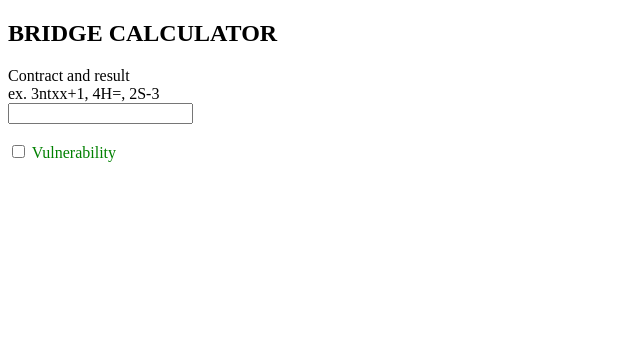
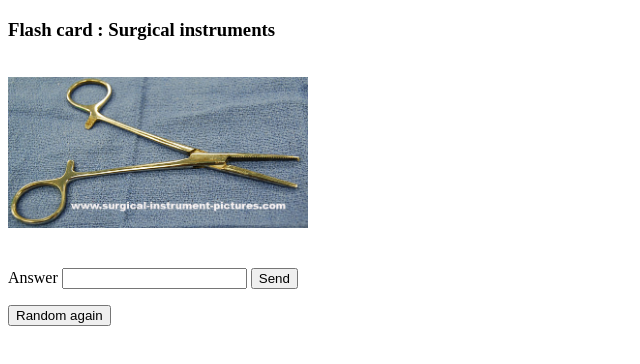
Before and after one commit to chusanapanch/flashcard, a plain HTML site: page index.html in a window 1280 px wide. Shown: the whole page, without its empty margins (0-640 px from the left). Drawn offline with Linux system fonts and the light colour scheme.

Commit message:
Add files via upload

```diff
--- a/index.html
+++ b/index.html
@@ -1,106 +1,60 @@
-<!doctype html>
+<!DOCTYPE html>
 <html>
-  <head>
-    <title>BRIDGE CALCULATOR</title>
-  </head>
-  <body>
-    <h2>BRIDGE CALCULATOR</h2>
-    Contract and result
-    <br>
-    ex. 3ntxx+1, 4H=, 2S-3
-    <br>
-    <input type="text" id="input" onchange="cal()" value="">
-    <br>
-    <br>
-    <div id=vulnerability>
-      <input type= "checkbox" id="vul" onchange="cal()" onclick="colorchange()"> Vulnerability </div>
-    <p id="output"> </p>
-    <script> //SCORE CALCULATOR
-        function cal() {
-          var input = document.getElementById("input").value;
-          var vul = document.getElementById("vul").checked;
 
-          var lowerinput = input.toLowerCase();
+<head>
+  <title>Surgical instruments</title>
+</head>
 
-          var array = lowerinput.split("");
+<body>
 
-          if (array[1] == "n" && array[2] == "t")
-          {array.splice(2, 1);};
+  <h3>Flash card : Surgical instruments</h3>
+  <br>
+  <img id = image width="300px">
+  <br>
+  <br>
+  <br>
+  <label for="answer">Answer</label> <input id = answer type = "text">
+  <button type="button" id = "sent" onclick = "check()">Send</button>
+  <p id = "correct"></p>
+  <p id = "key"></p>
+  <p id = "hiddenKey" hidden></p>
+  <button type="button" id = "next" onclick = "random()">Random again</button>
 
-          if (array[2] == "x" && array[3] == "x")
-          {array.splice(3, 1);array[2] = 2}
-          else if (array[2] == "x"){array[2] = 1}
-          else {array.splice(2, 0, 0)};
+  <script>
+var list = ["crile hemostat", "kelly clamp", "oschner clamp",
+"towel clip", "mayo scissors", "metzenbaum scissors", "sponge forceps",
+"allis forceps", "babcock forceps", "thumb forceps", "adson forceps",
+"lahey forceps", "army navy retractor", "senn retractor", "richardson retractor",
+"deaver retractor", "sweetheart retractor", "malleable retractor",
+"weitlaner retractor", "gelpi retractor"];
 
-          if(array[3] == "="){array[3] = 0};
-          if(array[3] == "+"){array.splice(3, 1)};
+random();
 
-          if(array[3] == "-" && array.length == 5 ){array.splice(3, 1); array[3] = array[3]*(-1)};
-          if(array[3] == "-" && array.length == 6 ){array.splice(3, 2); array[3] = -10 + array[3]*(-1)};
+function random() {
 
-          if(array.length == 4){array.push(vul)}
-          else error
+var random = Math.floor(Math.random() * list.length);
+var name = list[random]
+list.splice(random,1)
+document.getElementById("image").src = name + ".jpg"
+document.getElementById("hiddenKey").innerHTML = name
+document.getElementById("correct").innerHTML = "";
+document.getElementById("key").innerHTML = "";
+document.getElementById("answer").value = ""}
 
-          //(level,suit,double,result,vulnerability)
-          var score = 0
-          var lv = array[0]
-          var suit = array[1]
-          var db = array[2]
-          var res = array[3]
-          var vul = array[4]
+function check() {
+var correct
+var key = document.getElementById("hiddenKey").innerHTML
+var answer = document.getElementById("answer").value
 
-          //db 012 to 124
-          if (db > 0){db = db*2}
-          if (db == 0){db = 1}
+answer = answer.toLowerCase()
 
-          //Down
-          if(res < 0 && db == 1 && vul == false){score = 50 * res};
-          if(res < 0 && db == 1 && vul == true){score = 100 * res}
-          if(res < 0 && db > 1 && vul == false){score = score - 100};
-          if(res < -1 && db > 1 && vul == false){score = score + 200 * (res+1)};
-          if(res < -3 && db > 1 && vul == false){score = score + 300 * (res+3)};
-          if(res < 0 && db > 1 && vul == true){score = score - 200};
-          if(res < -1 && db > 1 && vul == true){score = score + 300 * (res+1)};
-          if(res < 0 && db == 4){score = score*2};
+if (answer == key) {correct = "RIGHT!"}
+if (answer != key) {correct = "WRONG!"}
+  document.getElementById("correct").innerHTML = correct;
+  document.getElementById("key").innerHTML = "The correct answer is " + key;
+}
 
-          //Undouble
-          if (res > -1 && (suit == "c" || suit == "d") && db == 1){score = 50 + lv*20 + res*20};
-          if (res > -1 && (suit == "s" || suit == "h") && db == 1){score = 50 + lv*30 + res*30};
-          if (res > -1 && suit == "n" && db == 1){score = 60 + lv*30 + res*30};
+  </script>
 
-          //Double & Redouble
-          if (res > -1 && (suit == "c" || suit == "d") && db > 1 && vul == false){score = db * ((50+ 20*lv) + res*(50))}
-          if (res > -1 && (suit == "s" || suit == "h") && db > 1 && vul == false){score = db * ((50+ 30*lv) + res*(50))}
-          if (res > -1 && suit == "n" && db > 1 && vul == false){score = db * ((60+ 30*lv) + res*(50))}
-          if (res > -1 && (suit == "c" || suit == "d") && db > 1 && vul == true){score = db * ((50+ 20*lv) + res*(100))}
-          if (res > -1 && (suit == "s" || suit == "h") && db > 1 && vul == true){score = db * ((50+ 30*lv) + res*(100))}
-          if (res > -1 && suit == "n" && db > 1 && vul == true){score = db * ((60+ 30*lv) + res*(100))}
-          if (res > -1 && db == 4){score = score - 50}
-
-          //Bonus game
-          if (res > -1 && lv*db > 4 && (suit == "c" || suit == "d") && vul == false){score = score + 250};
-          if (res > -1 && lv*db > 3 && (suit == "s" || suit == "h")&& vul == false){score = score + 250};
-          if (res > -1 && lv*db > 2 && suit == "n" && vul == false){score = score + 250};
-          if (res > -1 && lv*db > 4 && (suit == "c" || suit == "d") && vul == true){score = score + 450};
-          if (res > -1 && lv*db > 3 && (suit == "s" || suit == "h") && vul == true){score = score + 450};
-          if (res > -1 && lv*db > 2 && suit == "n" && vul == true){score = score + 450};
-
-          //Bonus slam
-
-          if (res > -1 && lv > 5 && vul == false){score = score + 500};
-          if (res > -1 && lv > 5 && vul == true){score = score + 750};
-          if (res > -1 && lv > 6 && vul == false){score = score + 500};
-          if (res > -1 && lv > 6 && vul == true){score = score + 750};
-
-          document.getElementById("output").innerHTML = "Score = " + score
-        }
-    </script>
-    <script> //COLOR CHANGE
-      document.getElementById("vulnerability").style.color= "green"
-      function colorchange()
-      {if (document.getElementById("vulnerability").style.color == "green")
-      {document.getElementById("vulnerability").style.color = "red"}
-      else document.getElementById("vulnerability").style.color = "green"}
-    </script>
-  </body>
+</body>
 </html>
```
